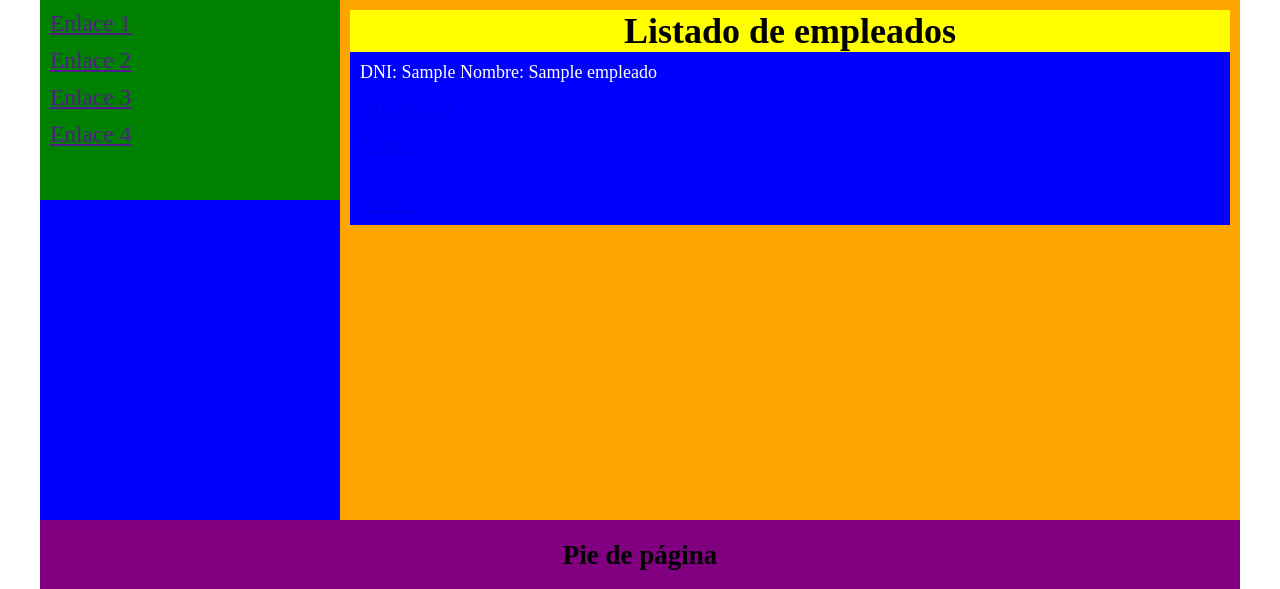
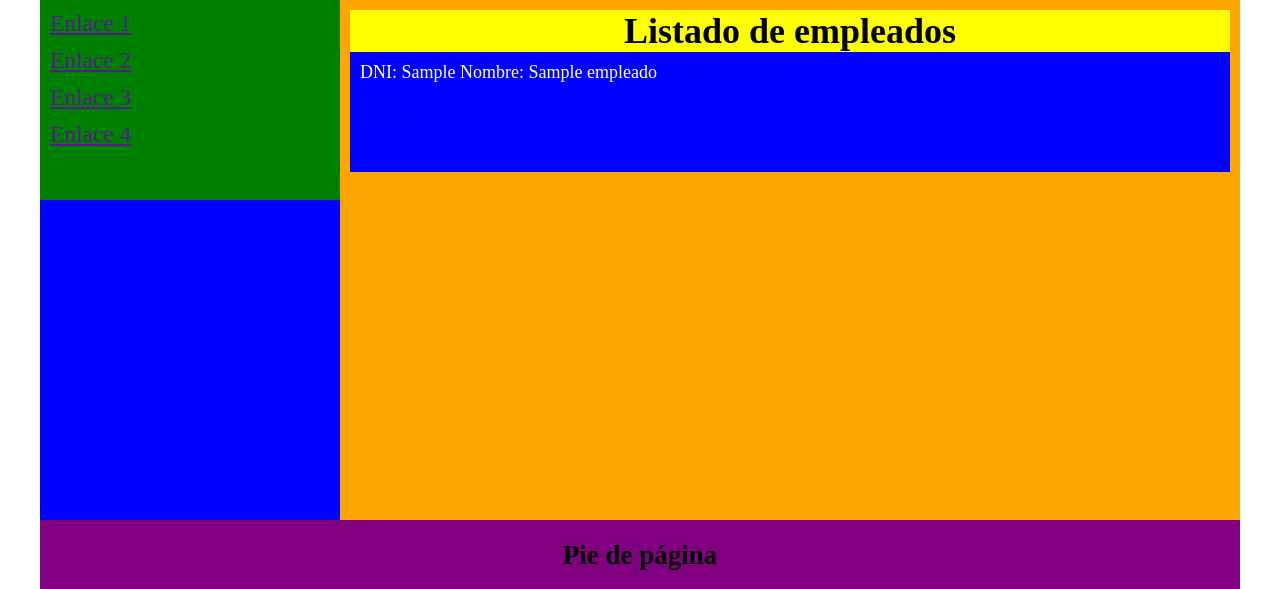
Before and after one commit to Juanjocr96/crub_empleados, a PHP site: page /listado.php in a window 1280 px wide. Shown: the part 140-729 px from the top of the page. Run offline with PHP 8.4, Linux system fonts and the light colour scheme; tables that the repository leaves empty or names only in its code hold one stand-in row (values such as "Sample post"); data that the repository does not hold is empty.

Commit message:
Modificar estilos.

```diff
--- a/listado.css
+++ b/listado.css
@@ -18,7 +18,7 @@ header, nav, footer{
 h1, h2{
   text-align: center;
 }
-a{
+aside a{
   padding-top: 10px;
   display: block;
   font-size: 1.3em;
--- a/procesos.php
+++ b/procesos.php
@@ -11,8 +11,7 @@
 			$numfila = $resultado->num_rows;
 			for($i=0;$i<$numfila;$i++){
 				$fila = $resultado->fetch_array(MYSQLI_ASSOC);
-				echo '<p>DNI: '.$fila["dni"].' Nombre: '.$fila["nombre"].' <a href=modificar.php?id='.$fila["idEmpleado"].'>Modificar</a>
-				 <a href=borrar.php?id='.$fila["idEmpleado"].'>Borrar</a></p>';
+				echo '<p>DNI: '.$fila["dni"].' Nombre: '.$fila["nombre"].' <a href=modificar.php?id='.$fila["idEmpleado"].'>Modificar</a> <a href=borrar.php?id='.$fila["idEmpleado"].'>Borrar</a></p>';
 			}
 		}
 		//METODO PARA DAR ALTA EMPLEADOS
```
